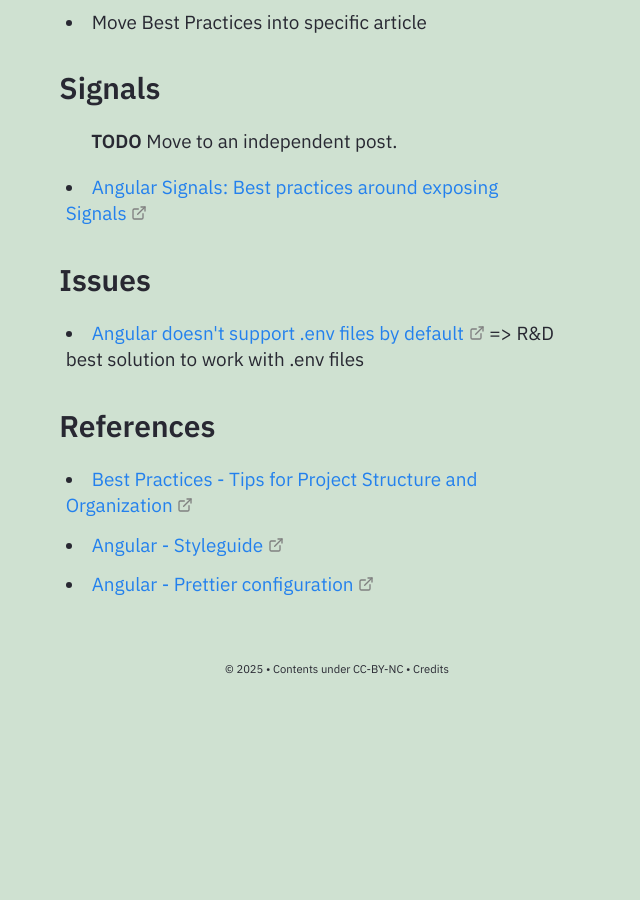
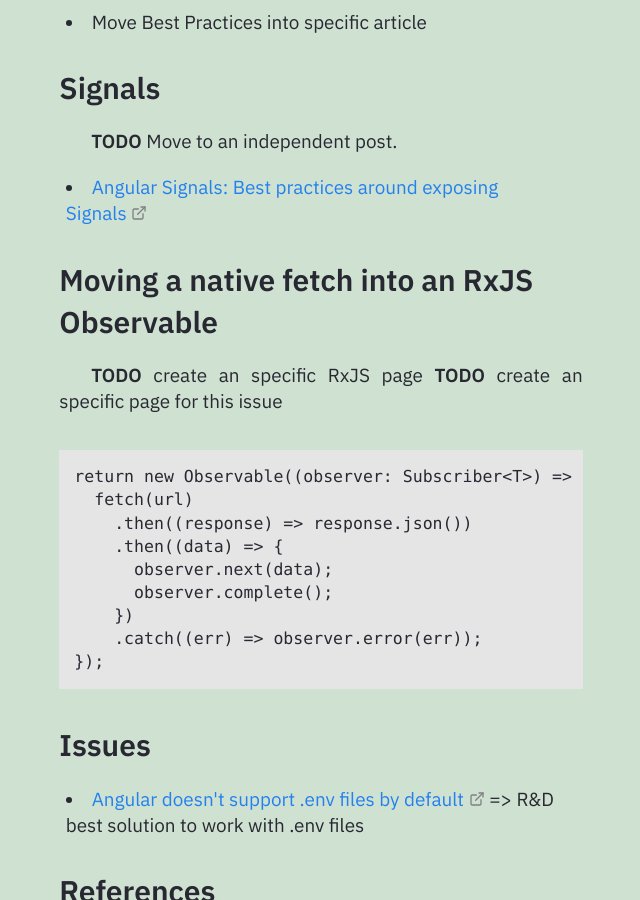
Before and after one commit to Gorzas/gorzas.github.io, a Jekyll site: the page built from _notes/Public/tech/Angular/Angular.md, in a window 1280 px wide and 900 px high, scrolled down 888 px. Shown: the whole window, without its empty margins (319-959 px from the left). Built offline with Jekyll 4.4.1, drawn with Linux system fonts in a browser that asks for light colours; before the commit the page ends 1606 px from its top, so only the background shows below that.

Commit message:
Update Angular.md

````diff
--- a/_notes/Public/tech/Angular/Angular.md
+++ b/_notes/Public/tech/Angular/Angular.md
@@ -30,6 +30,23 @@ growth: seedlings
 
 - [Angular Signals: Best practices around exposing Signals](https://blog.angulartraining.com/angular-signals-best-practices-around-exposing-signals-5385452150a1)
 
+## Moving a native fetch into an RxJS Observable
+
+**TODO** create an specific RxJS page
+**TODO** create an specific page for this issue
+
+```
+return new Observable((observer: Subscriber<T>) => {
+  fetch(url)
+    .then((response) => response.json())
+    .then((data) => {
+      observer.next(data);
+      observer.complete();
+    })
+    .catch((err) => observer.error(err));
+});
+```
+
 ## Issues
 
 - [Angular doesn't support .env files by default](https://vikky.dev/angular-and-environment-files) => R&D best solution to work with .env files
````
